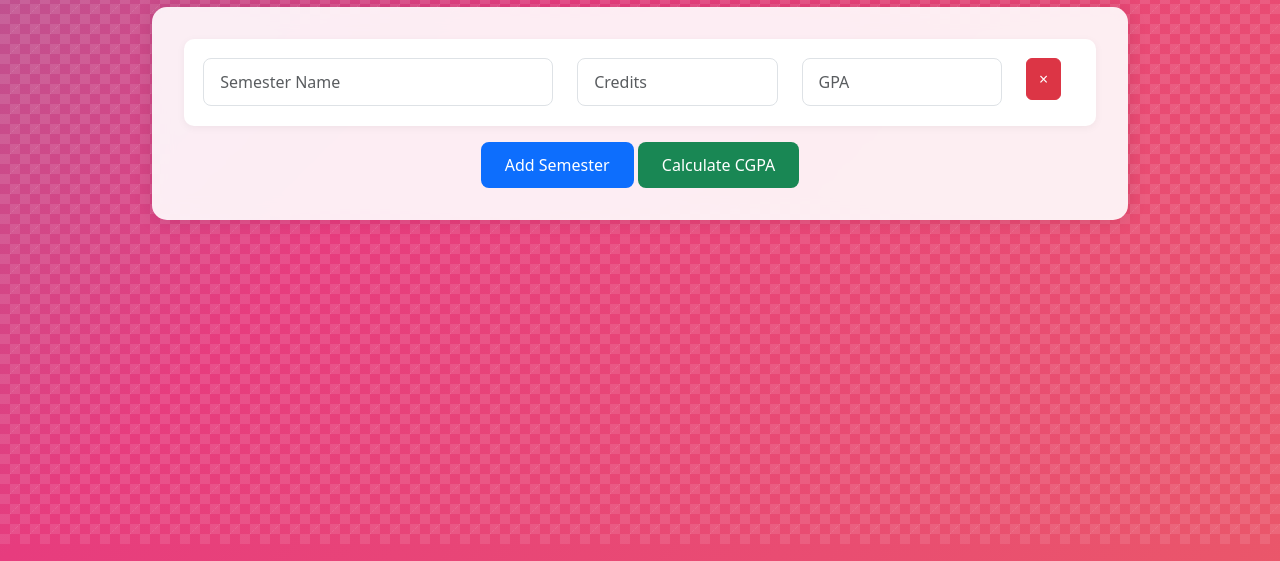
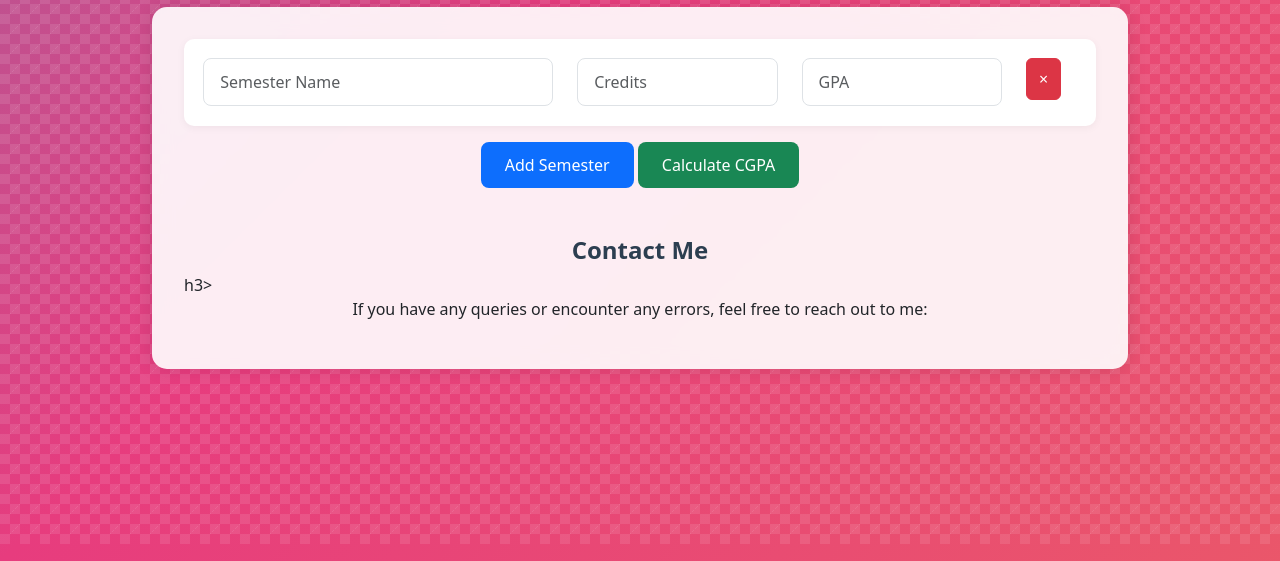
Before and after one commit to Legharihasham/gpaCalculator, a Flask app: page / in a window 1280 px wide, after a click on "CGPA Calculator". Shown: the part 256-817 px from the top of the page. Run offline with Flask 3, Linux system fonts and the light colour scheme.

Commit message:
Update index.html

```diff
--- a/templates/index.html
+++ b/templates/index.html
@@ -131,6 +131,10 @@
                             <h3>Your CGPA: <span id="cgpaResult">0.00</span></h3>
                             <p>Total Credits: <span id="cgpaTotalCredits">0</span></p>
                         </div>
+                        <div class="contact-section mt-5">
+                            <h3 class="text-center">Contact Me</h3>h3>
+                            <p class="text-center">If you have any queries or encounter any errors, feel free to reach out to me:</p>
+
                     </div>
                 </div>
             </div>
```
